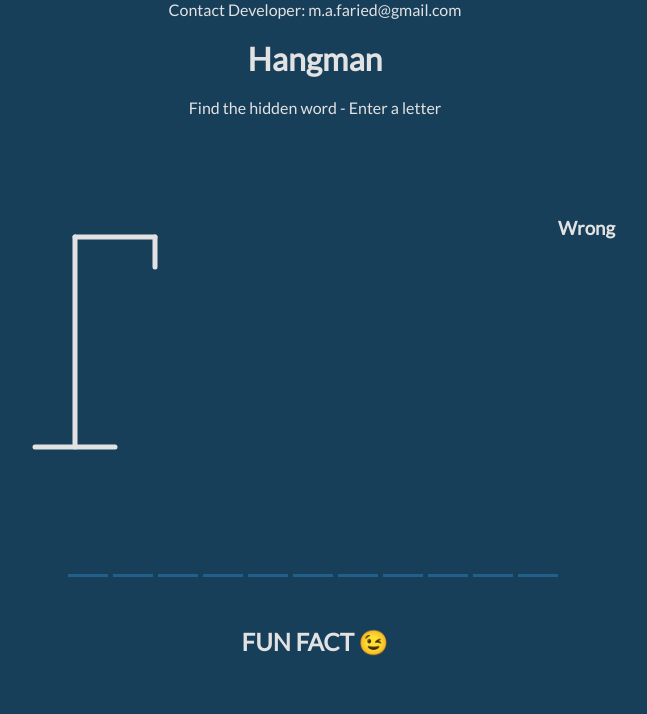
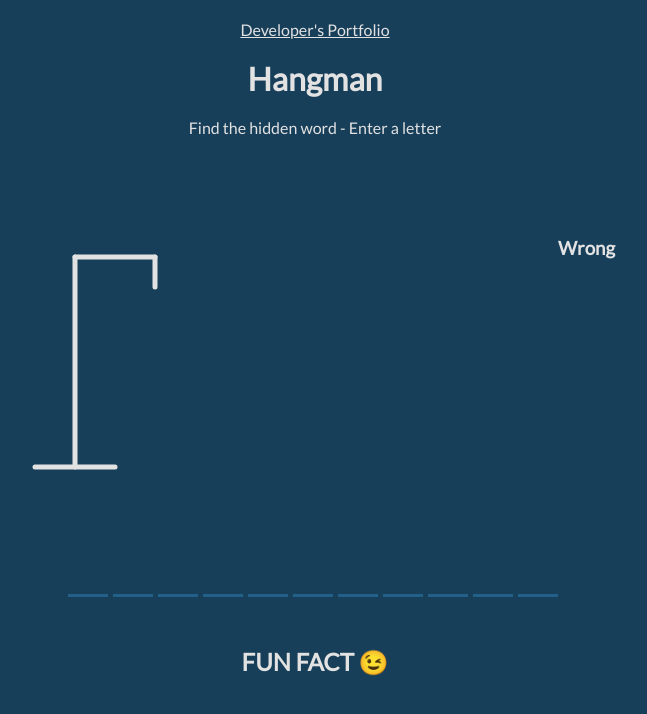
Before and after one commit to M-Faried/hangman-game, a website: page dist/index.html in a window 1280 px wide. Shown: the whole page, without its empty margins (325-972 px from the left). Drawn offline with Linux system fonts and the light colour scheme; no server answers.

Commit message:
Added the link to my portfolio

```diff
--- a/dist/index.html
+++ b/dist/index.html
@@ -12,7 +12,7 @@
 
 
     <header>
-        <a href="mailto:m.a.faried@gmail.com" target="_blank">Contact Developer: m.a.faried@gmail.com</a>
+        <a href="https://m-faried.github.io/m-faried-portfolio/" target="_blank">Developer's Portfolio</a>
         <h1>Hangman</h1>
         <p>Find the hidden word - Enter a letter</p>
     </header>
--- a/dist/style.css
+++ b/dist/style.css
@@ -31,13 +31,12 @@ h1 {
 
 header {
   text-align: center;
+  padding-top: 20px;
   padding-bottom: 100px;
 }
 header a {
   color: var(--main-font-color);
-  text-decoration: none;
   cursor: pointer;
-  margin-top: 50px;
 }
 
 /****************** Styling the main container ******************/
```
